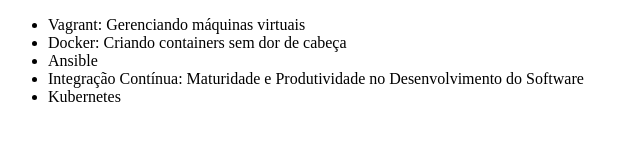
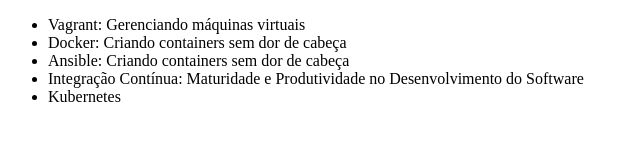
Before and after one commit to Guilherme-Araujo-Dev/alura-git, a plain HTML site: page index.html in a window 1280 px wide. Shown: the whole page, without its empty margins (0-640 px from the left). Drawn offline with Linux system fonts and the light colour scheme.

Commit message:
Mudando nome do curso de Ansible

```diff
--- a/index.html
+++ b/index.html
@@ -8,7 +8,7 @@
     <ul>
         <li>Vagrant: Gerenciando máquinas virtuais</li>
         <li>Docker: Criando containers sem dor de cabeça</li>
-        <li>Ansible</li>
+        <li>Ansible: Criando containers sem dor de cabeça</li>
         <li>Integração Contínua: Maturidade e Produtividade no Desenvolvimento do Software</li>
         <li>Kubernetes</li>
     </ul>
```
